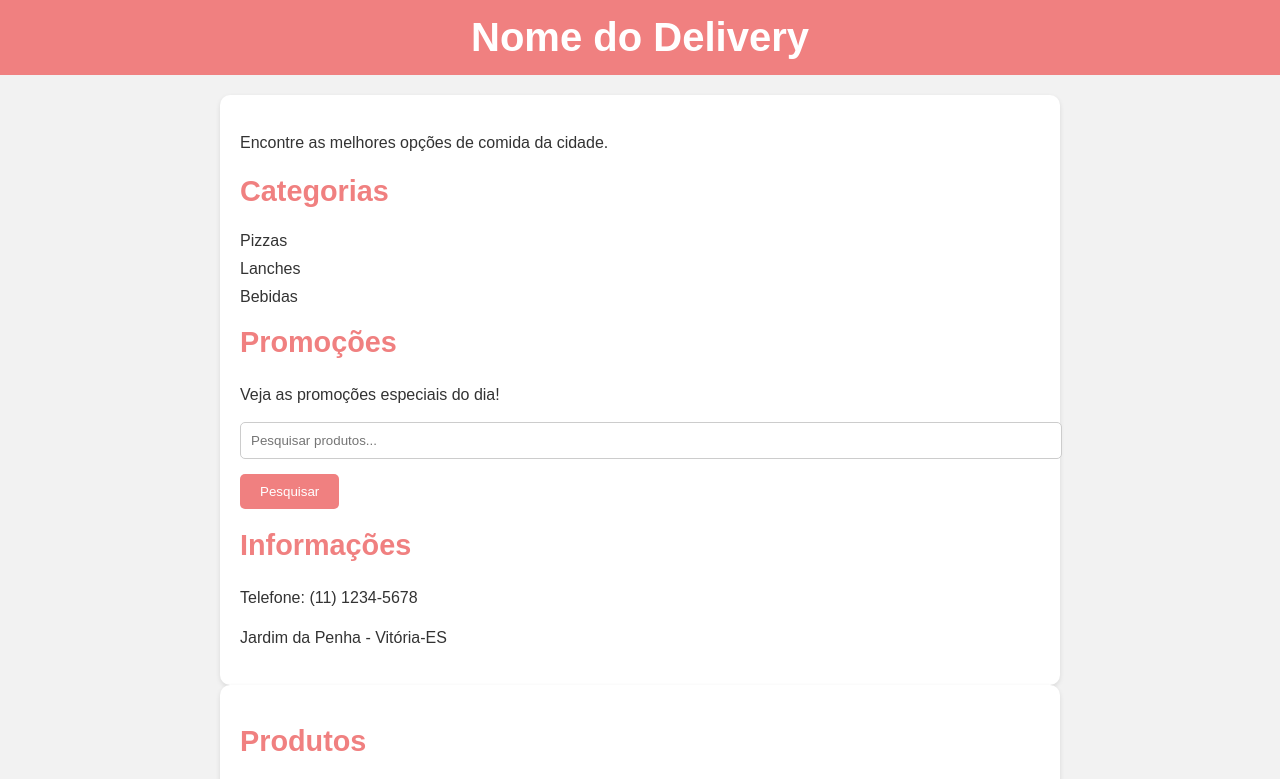
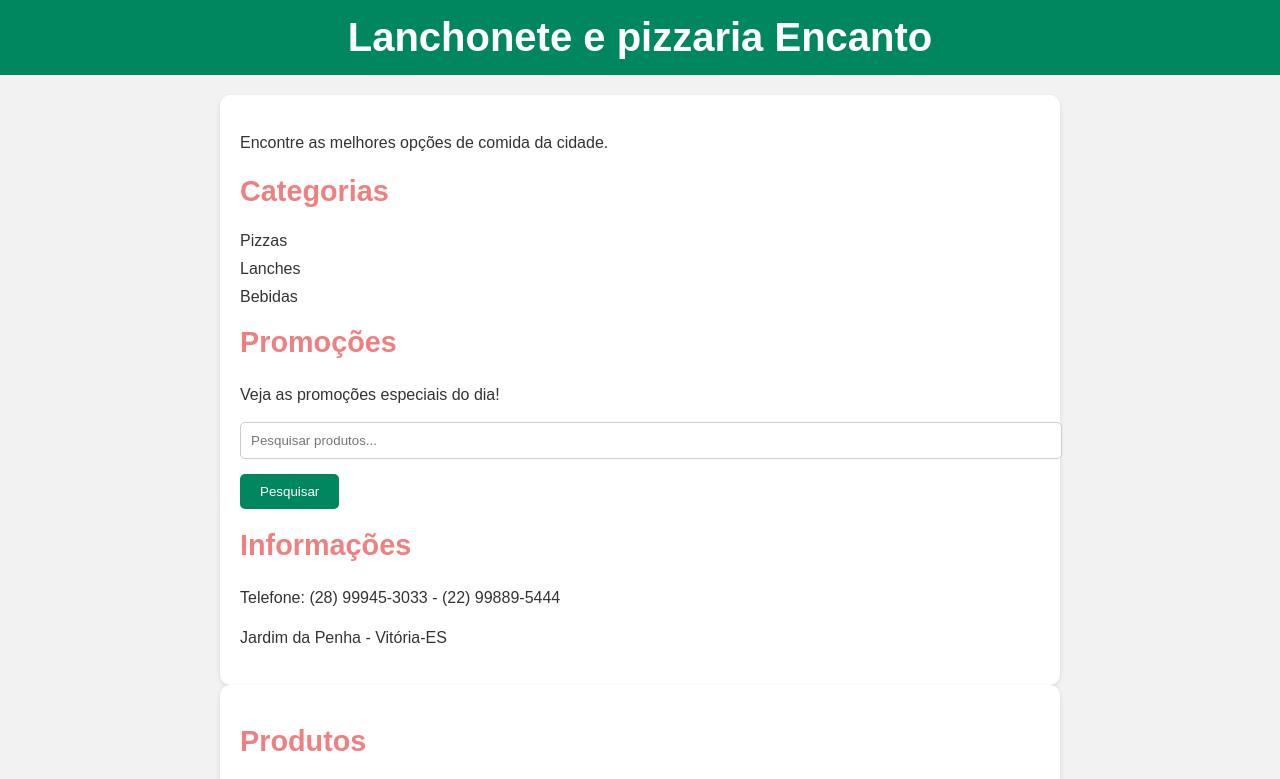
Before and after one commit to Hugobertoncelo/Delivery, a website: page index.html in a window 1280 px wide. Shown: the top 779 px of the page. Drawn offline with Linux system fonts and the light colour scheme.

Commit message:
modification html

```diff
--- a/index.html
+++ b/index.html
@@ -8,7 +8,7 @@
     </head>
     <body>
         <header>
-            <h1>Nome do Delivery</h1>
+            <h1>Lanchonete e pizzaria Encanto</h1>
         </header>
         <main>
             <div class="container">
@@ -31,7 +31,7 @@
                 </div>
                 <div class="info">
                         <h2>Informações</h2>
-                        <p>Telefone: (11) 1234-5678</p>
+                        <p>Telefone: (28) 99945-3033 - (22) 99889-5444</p>
                         <p>Jardim da Penha - Vitória-ES</p>
                 </div>
             </div>
@@ -43,7 +43,7 @@
                                 <option value="all">Todas</option>
                                 <option value="pizza">Pizza</option>
                                 <option value="lanche">Lanche</option>
-                            <option value="bebida">Bebida</option>
+                                <option value="bebida">Bebidas</option>
                             </select>
                     </div>
                     <div class="products">
--- a/style.css
+++ b/style.css
@@ -9,7 +9,7 @@ body {
   }
 
   header {
-    background-color: #f08080; /* Cor de fundo do cabeçalho */
+    background-color: #00875f; /* Cor de fundo do cabeçalho */
     color: white; /* Cor do texto do cabeçalho */
     padding: 15px 0;
     text-align: center;
@@ -80,7 +80,7 @@ body {
 
   /* Estilos para botões */
   button {
-    background-color: #f08080; /* Cor de fundo do botão */
+    background-color: #00875f; /* Cor de fundo do botão */
     color: white; /* Cor do texto do botão */
     padding: 10px 20px;
     border: none;
@@ -90,7 +90,7 @@ body {
   }
 
   button:hover {
-    background-color: #c04040; /* Cor do botão ao passar o mouse */
+    background-color: #00b37e; /* Cor do botão ao passar o mouse */
   }
 
   /* Estilos da tela de produtos */
```
Lines whose indentation alone changed are shown as unchanged.
